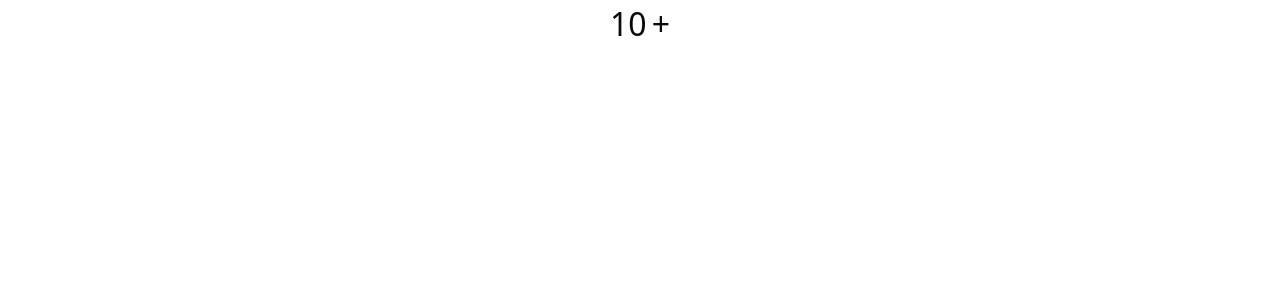
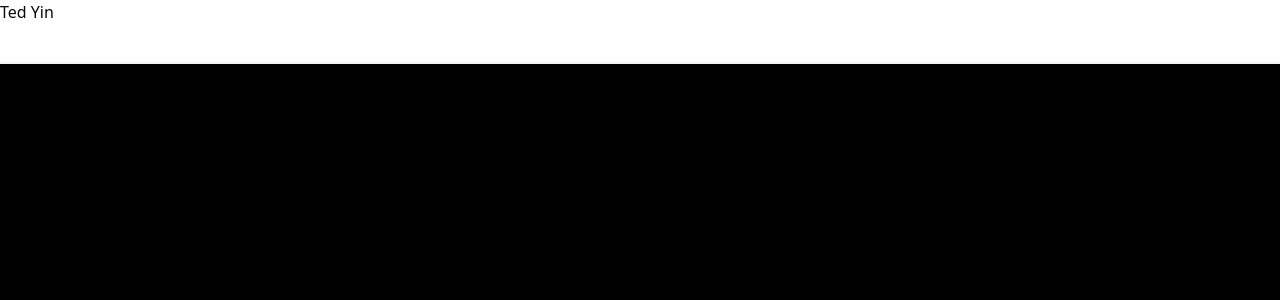
Before and after one commit to nutshell522/render-ted, a Next.js app: page / in a window 1280 px wide. Shown: the top 300 px of the page. Built offline with nearby package versions, Linux system fonts and the light colour scheme.

Commit message:
wip: temporary save for workspace migration

```diff
--- a/src/app/layout.tsx
+++ b/src/app/layout.tsx
@@ -1,5 +1,6 @@
 import type { Metadata } from 'next';
 import localFont from 'next/font/local';
+import Link from 'next/link';
 
 import './globals.css';
 
@@ -31,8 +32,17 @@ export default function RootLayout({
   children: React.ReactNode;
 }>) {
   return (
-    <html lang="en">
-      <body className={`${glowSans.variable} ${glowSans.variable} antialiased`}>{children}</body>
+    <html lang="zh-hant">
+      <body className={`${glowSans.variable} antialiased flex flex-col h-screen`}>
+        <header className="h-16 border-b-2 border-gray-100">
+          <div></div>
+          <Link href={'/'}>
+            <h1>Ted Yin</h1>
+          </Link>
+        </header>
+        <main className="flex-1 overflow-y-auto">{children}</main>
+        <aside className="border-t-2 border-gray-100 h-14 block md:hidden"></aside>
+      </body>
     </html>
   );
 }
--- a/src/app/page.tsx
+++ b/src/app/page.tsx
@@ -1,42 +1,10 @@
-'use client';
-import { useEffect, useState } from 'react';
-
-import { animate, motion, useMotionValue, useTransform } from 'framer-motion';
-
 export default function Home() {
-  const count = useMotionValue(0);
-  const rounded = useTransform(count, (latest) => Math.round(latest));
-  const [isDone, setIsDone] = useState(false);
-
-  useEffect(() => {
-    const controls = animate(count, 10, { duration: 0.8 });
-
-    // 機制：當動畫 Promise 解析完成後變更狀態
-    controls.then(() => {
-      setIsDone(true);
-    });
-
-    return () => controls.stop();
-  }, [count]);
-
   return (
-    <motion.div
-      style={{ fontSize: '2rem', textAlign: 'center' }}
-      initial={{ scale: 1 }}
-      animate={{ scale: [1, 1.15, 1] }}
-    >
-      <motion.span>{rounded}</motion.span>
-
-      {/* 使用 Framer Motion 製作加號彈出的動態效果 */}
-      {isDone && (
-        <motion.span
-          initial={{ opacity: 0, scale: 0 }}
-          animate={{ opacity: 1, scale: 1 }}
-          style={{ display: 'inline-block', marginLeft: '5px' }}
-        >
-          +
-        </motion.span>
-      )}
-    </motion.div>
+    <>
+      <div className="bg-black h-full"></div>
+      <div className="bg-amber-200 h-full"></div>
+      <div className="bg-black h-full"></div>
+      <div className="bg-black h-full"></div>
+    </>
   );
 }
```
